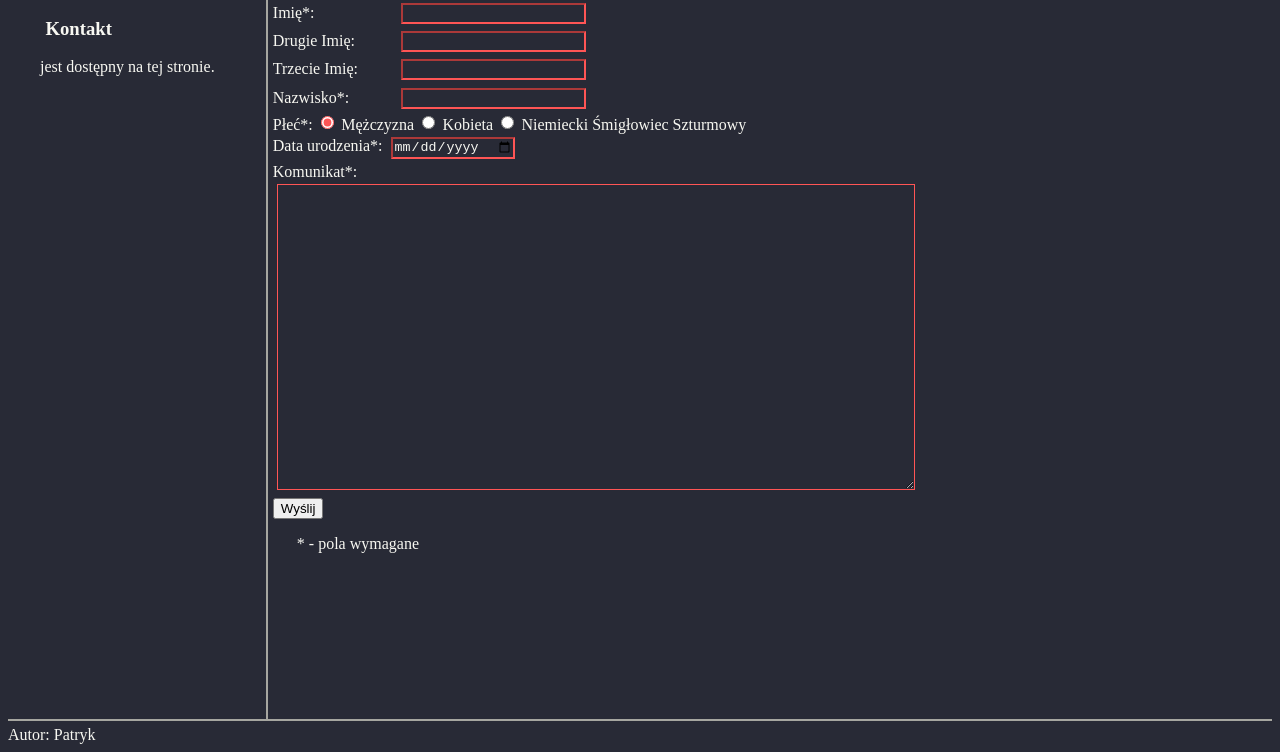
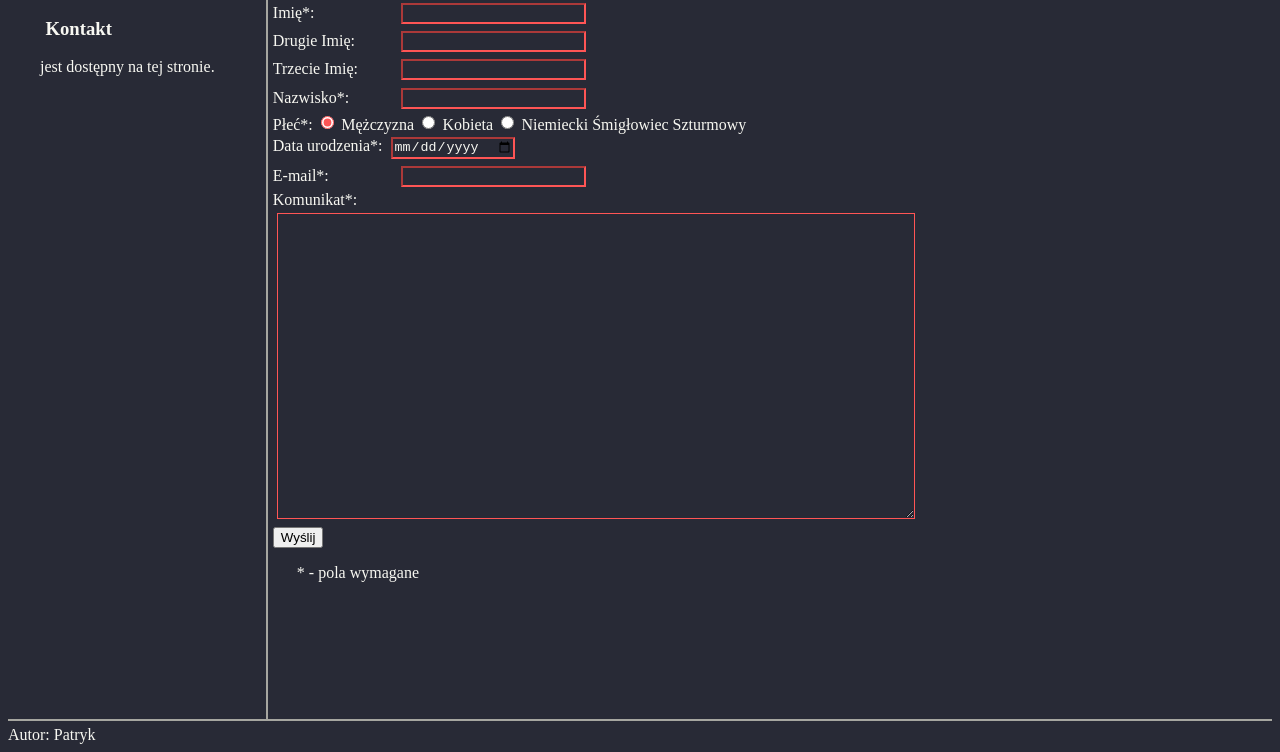
Before and after one commit to PatrykAleksanderMelchiorChwiej/PatrykStrona, a plain HTML site: page kontakt.html in a window 1280 px wide. Shown: the part 117-869 px from the top of the page. Drawn offline with Linux system fonts and the light colour scheme.

Commit message:
Update kontakt.html

```diff
--- a/kontakt.html
+++ b/kontakt.html
@@ -67,6 +67,11 @@
 				<input type="date" name="urodzenie" id="urodzenie" required />
 			</div>
 
+			<div class="form-group" id="field">
+				<label id="fieldlabel">E-mail*:</label>
+				<input type="email" name="email" id="email" required />
+			</div>
+
 			<div class="form-group">
 				<label>Komunikat*:</label>
 				<br>
```
